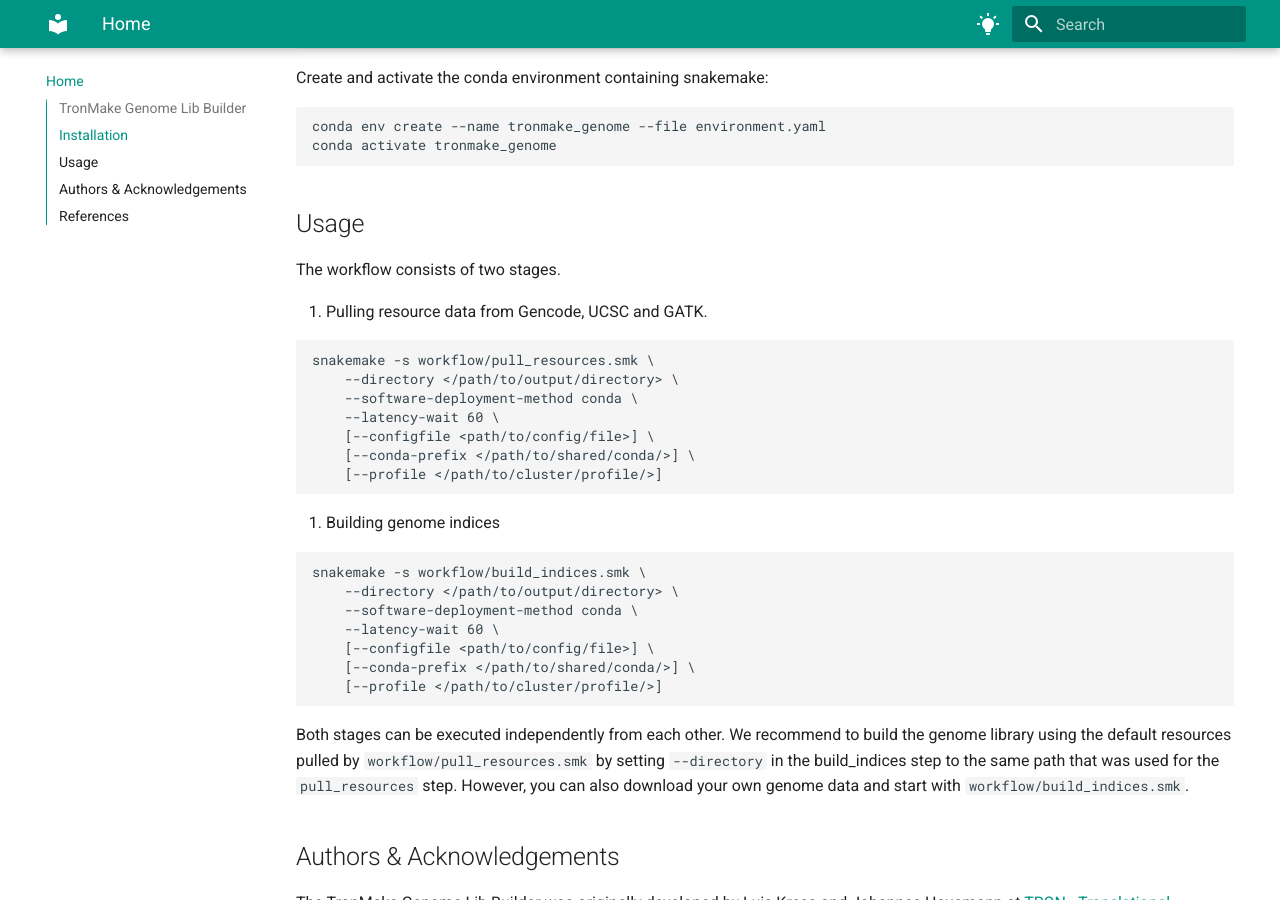
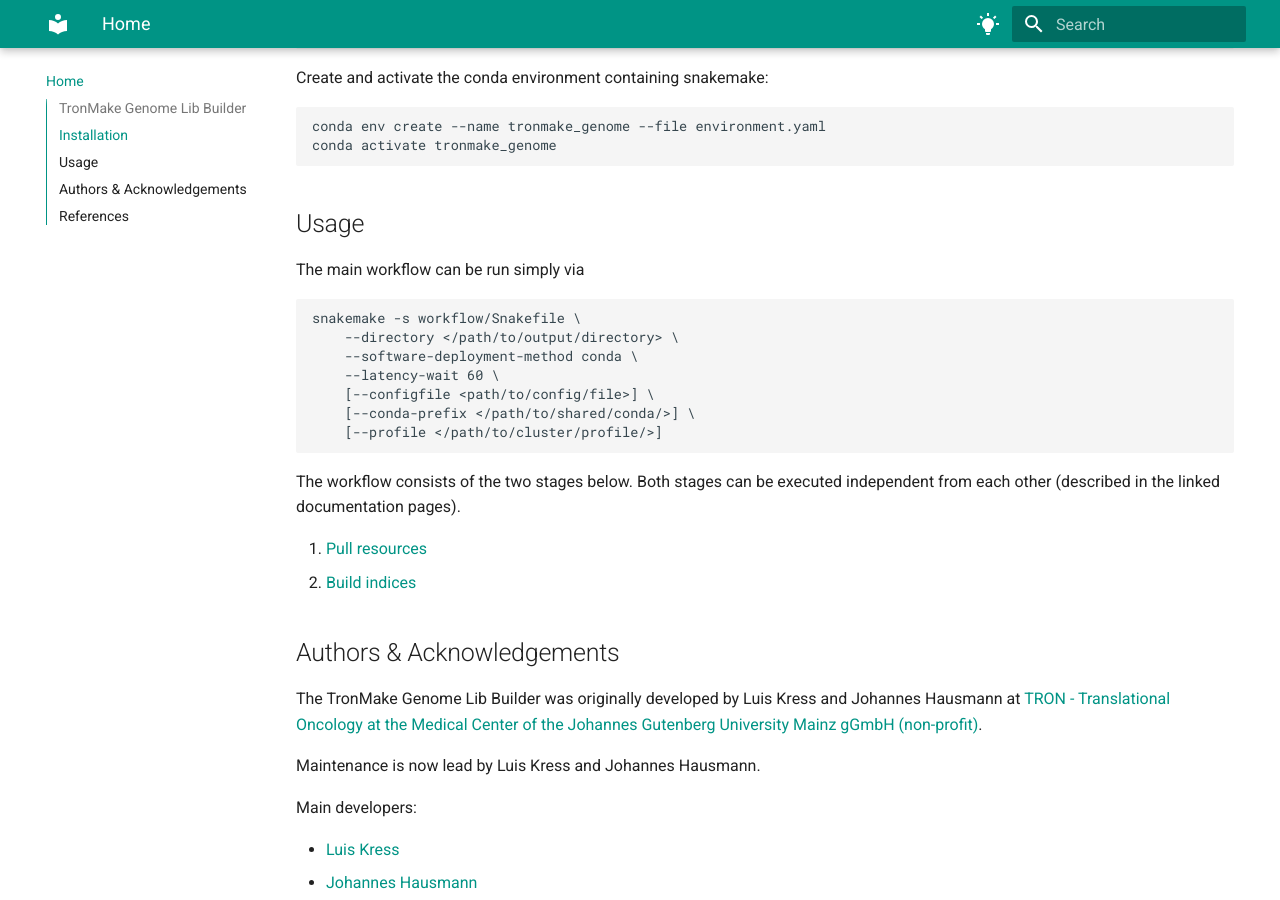
Before and after one commit to TRON-Bioinformatics/oblx, an MkDocs documentation site: the page built from docs/tronmake-genome-lib-builder/docs/index.md, in a window 1280 px wide and 900 px high, scrolled down 1002 px. Built offline with MkDocs 1.6.1 and Material for MkDocs 9.7.7, drawn with Linux system fonts in a browser that asks for light colours.

Commit message:
docs: Adapt documentation to unified Snakefile

````diff
--- a/docs/tronmake-genome-lib-builder/docs/index.md
+++ b/docs/tronmake-genome-lib-builder/docs/index.md
@@ -42,12 +42,10 @@ conda activate tronmake_genome
 
 ## Usage
 
-The workflow consists of two stages.
+The main workflow can be run simply via
 
-1. Pulling resource data from Gencode, UCSC and GATK.
-
-```
-snakemake -s workflow/pull_resources.smk \
+```sh
+snakemake -s workflow/Snakefile \
     --directory </path/to/output/directory> \
     --software-deployment-method conda \
     --latency-wait 60 \
@@ -56,23 +54,11 @@ snakemake -s workflow/pull_resources.smk \
     [--profile </path/to/cluster/profile/>]
 ```
 
-2. Building genome indices
+The workflow consists of the two stages below. Both stages can be executed
+independent from each other (described in the linked documentation pages).
 
-```
-snakemake -s workflow/build_indices.smk \
-    --directory </path/to/output/directory> \
-    --software-deployment-method conda \
-    --latency-wait 60 \
-    [--configfile <path/to/config/file>] \
-    [--conda-prefix </path/to/shared/conda/>] \
-    [--profile </path/to/cluster/profile/>]
-```
-
-Both stages can be executed independently from each other. We recommend to build
-the genome library using the default resources pulled by `workflow/pull_resources.smk`
-by setting `--directory` in the build_indices step to the same path that was
-used for the `pull_resources` step. However, you can also download your own genome
-data and start with `workflow/build_indices.smk`.
+1. [Pull resources](pull_resources.md)
+2. [Build indices](build_indices.md)
 
 ## Authors & Acknowledgements
 
````
